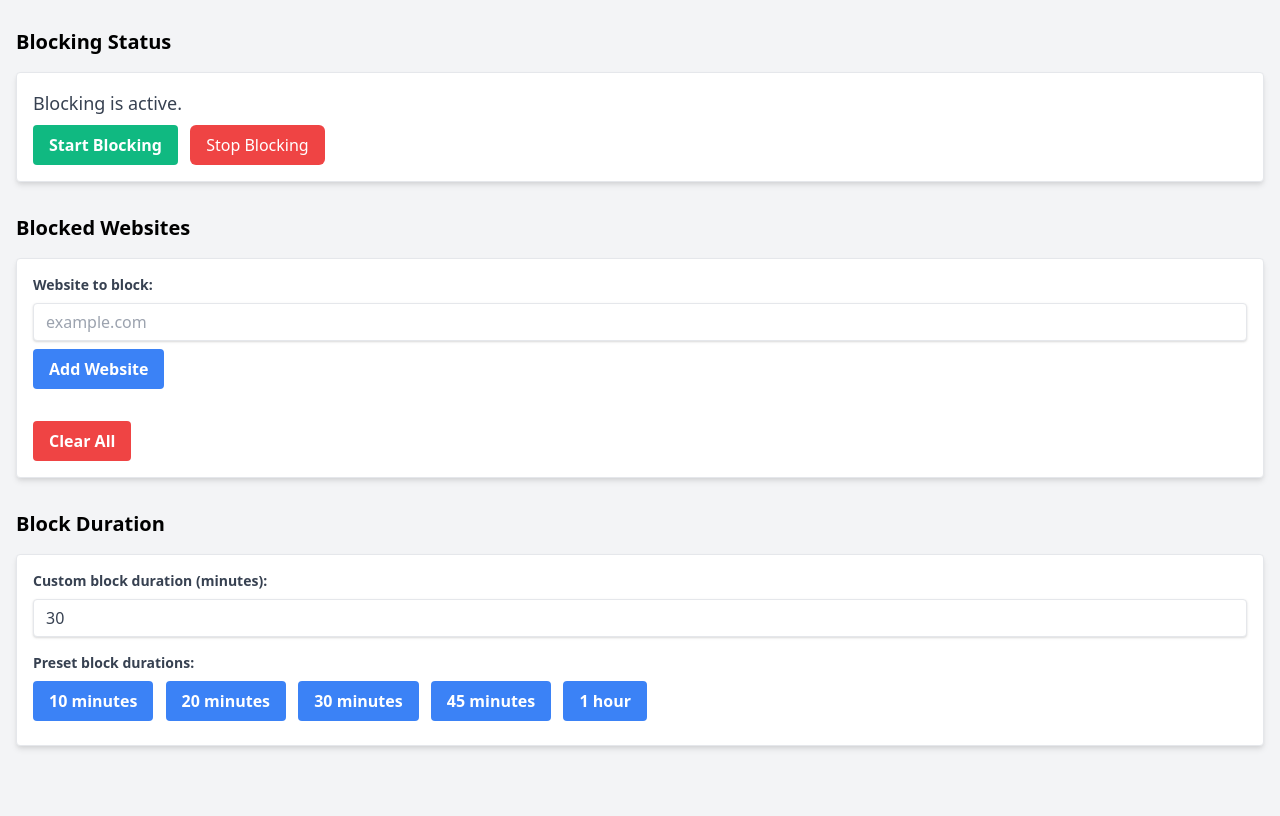
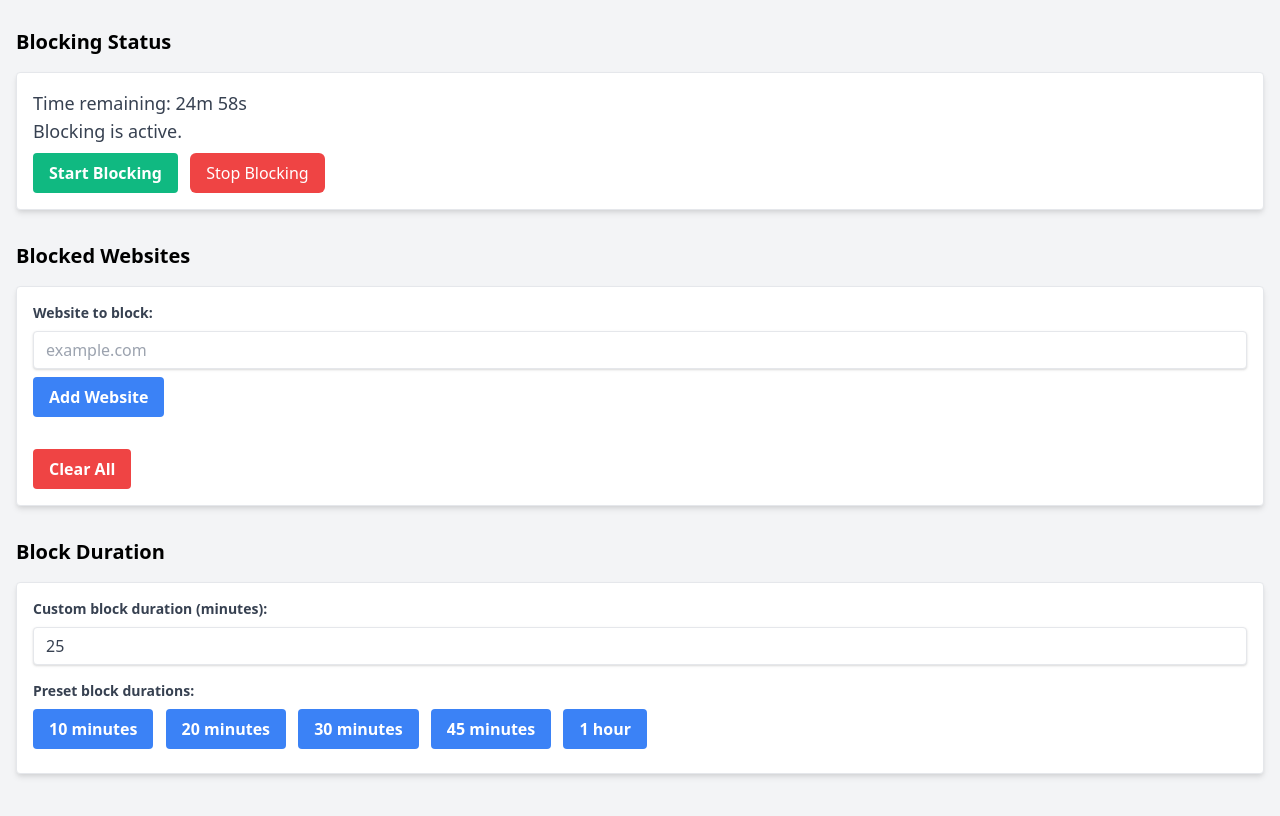
Before and after one commit to bsuper/ProductivityGuardian, a browser extension: page options.html in a window 1280 px wide. Both pictures are taken after a click on the button "Start Blocking". Shown: the part 80-896 px from the top of the page. Drawn offline with nearby package versions, Linux system fonts and the light colour scheme.

Commit message:
add blocking countdown on options page

```diff
--- a/options.html
+++ b/options.html
@@ -13,6 +13,7 @@
     <div class="mb-8">
       <h2 class="text-xl font-semibold mb-4">Blocking Status</h2>
       <div class="border rounded p-4 bg-white shadow-md">
+        <p id="time-remaining" class="text-lg font-medium text-gray-700"></p>
         <p id="blocking-status" class="text-lg font-medium text-gray-700">Blocking is currently disabled.</p>
         <button id="start-blocking" class="bg-green-500 hover:bg-green-700 text-white font-bold py-2 px-4 mt-2 mr-2 rounded">Start Blocking</button>
         <button id="stop-blocking" class="bg-red-500 hover:bg-red-700 text-white px-4 py-2 mt-2 rounded-md">Stop Blocking</button>
--- a/options.js
+++ b/options.js
@@ -41,18 +41,55 @@ document.addEventListener('DOMContentLoaded', () => {
     });
   }
 
-  function updateBlockingStatus(isBlocking) {
-    blockingStatusElement.textContent = isBlocking ? 'Blocking is active.' : 'Blocking is inactive.';
+  function displayRemainingTime(blockingEndTime) {
+    const timeRemainingElement = document.getElementById('time-remaining');
+
+    if (!blockingEndTime) {
+      timeRemainingElement.textContent = '';
+      return;
+    }
+
+    const remainingTime = blockingEndTime - Date.now();
+    if (remainingTime <= 0) {
+      timeRemainingElement.textContent = 'Block time has ended.';
+      return;
+    }
+
+    const minutes = Math.floor(remainingTime / (60 * 1000));
+    const seconds = Math.floor((remainingTime % (60 * 1000)) / 1000);
+    timeRemainingElement.textContent = `Time remaining: ${minutes}m ${seconds}s`;
   }
 
-  chrome.storage.sync.get(['blocklist', 'blockDuration', 'isBlocking'], (result) => {
+  let countdownInterval;
+
+  function updateBlockingStatus(isBlocking, blockingEndTime) {
+    blockingStatusElement.textContent = isBlocking ? 'Blocking is active.' : 'Blocking is inactive.';
+    displayRemainingTime(blockingEndTime);
+
+    if (isBlocking) {
+      if (countdownInterval) {
+        clearInterval(countdownInterval);
+      }
+      countdownInterval = setInterval(() => {
+        displayRemainingTime(blockingEndTime);
+      }, 1000);
+    } else {
+      if (countdownInterval) {
+        clearInterval(countdownInterval);
+      }
+      displayRemainingTime(null); // Clear the remaining time display when blocking is inactive
+    }
+  }
+
+  chrome.storage.sync.get(['blocklist', 'blockDuration', 'isBlocking', 'blockingEndTime'], (result) => {
     const blocklist = result.blocklist || [];
-    const blockDuration = result.blockDuration || 30;
+    const blockDuration = result.blockDuration || 25; // Change the default blockDuration value here
     const isBlocking = result.isBlocking || false;
+    const blockingEndTime = result.blockingEndTime || null;
 
     displayBlocklist(blocklist);
     blockDurationInput.value = blockDuration;
-    updateBlockingStatus(isBlocking);
+    updateBlockingStatus(isBlocking, blockingEndTime);
   });
 
   setDurationButtons.forEach((button) => {
@@ -81,19 +118,20 @@ document.addEventListener('DOMContentLoaded', () => {
   startBlockingButton.addEventListener('click', () => {
     const blockDuration = parseInt(blockDurationInput.value, 10);
     if (blockDuration > 0) {
-      chrome.storage.sync.set({ blockDuration }, () => {
+      const blockingEndTime = Date.now() + blockDuration * 60 * 1000;
+      chrome.storage.sync.set({ blockDuration, blockingEndTime }, () => {
         chrome.runtime.sendMessage({ action: 'startBlocking' });
       });
 
       chrome.storage.sync.set({ isBlocking: true }, () => {
-        updateBlockingStatus(true);
+        updateBlockingStatus(true, blockingEndTime);
       });
     }
   });
 
   stopBlockingButton.addEventListener('click', () => {
     chrome.storage.sync.set({ isBlocking: false }, () => {
-      updateBlockingStatus(false);
+      updateBlockingStatus(false, null);
       chrome.runtime.sendMessage({ action: 'updateBlockingRules' });
     });
   });
```
Also changed, not shown: background.js (+10 -2 lines).
